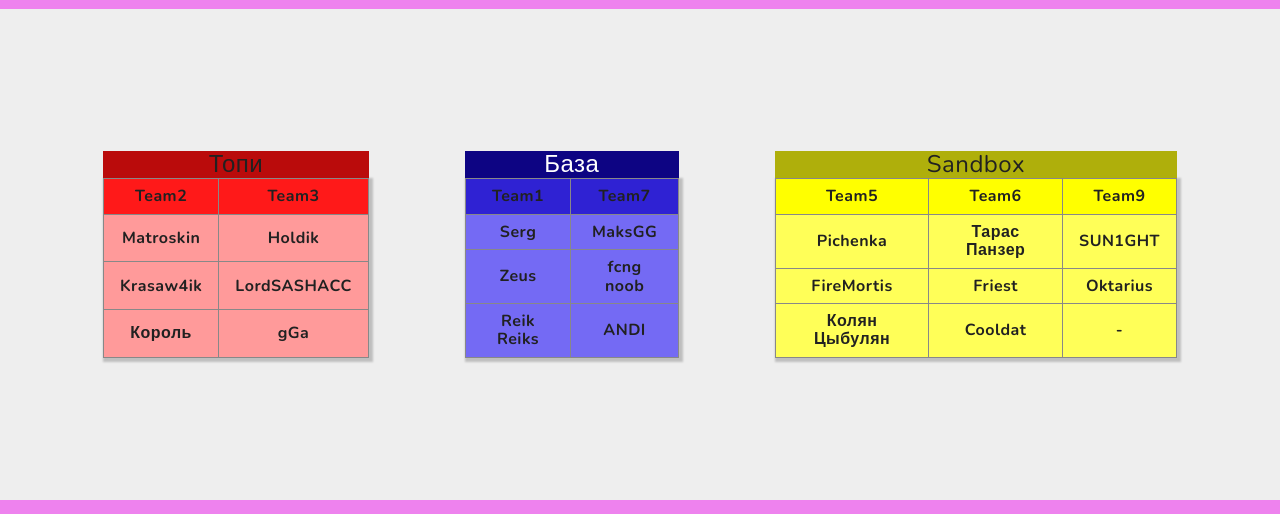
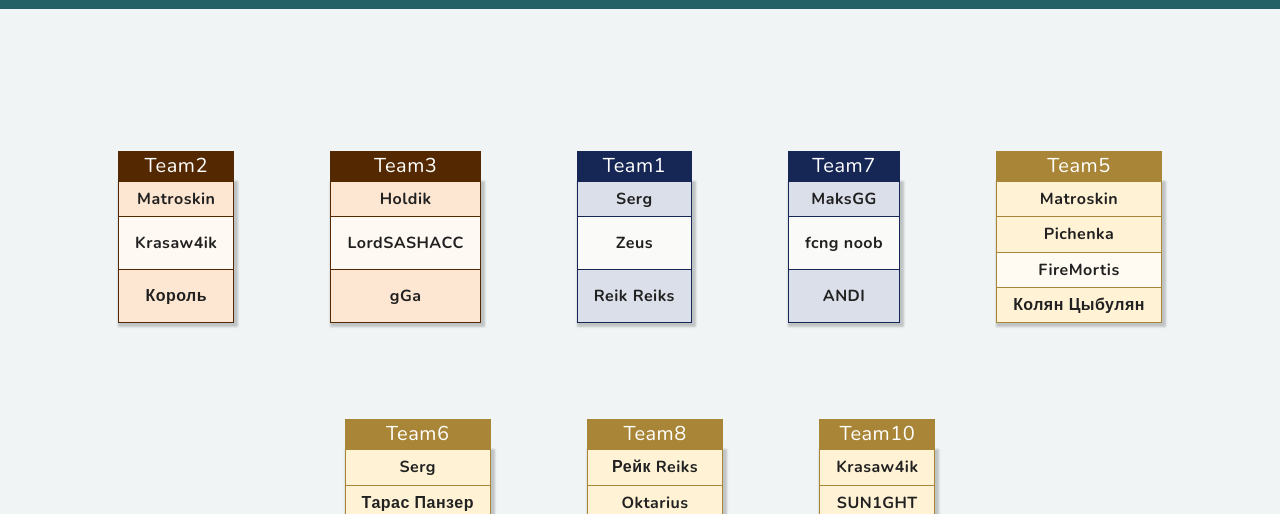
Before and after one commit to MaksoN03/Ukraine-bs, a plain HTML site: page index.html in a window 1280 px wide. Shown: the part 76-590 px from the top of the page. Drawn offline with nearby package versions, Linux system fonts and the light colour scheme; a web font is replaced by a local one.

Commit message:
Update styles

```diff
--- a/index.html
+++ b/index.html
@@ -45,137 +45,214 @@
       <section class="section main-section">
         <div class="main-container container">
           <h2 class="visually-hidden">Таблиці</h2>
-          <table class="top6-table">
-            <caption class="top6-caption">
-              <span class="top6">Топи</span>
+          <table class="team2-table">
+            <caption class="team2-caption">
+              <span class="team2">Team2</span>
             </caption>
-            <thead class="top6-thead">
+            <thead class="team2-thead">
               <tr>
-                <th>
-                  <span>Team2</span>
+                <th class="team2-th">
+                  <span>Matroskin</span>
                 </th>
-                <th>
-                  <span>Team3</span>
+              </tr>
+            </thead>
+            <tbody>
+              <tr class="team2-tr">
+                <th class="team2-th">
+                  <span>Krasaw4ik</span>
+                </th>
+              </tr>
+              <tr>
+                <th class="team2-th">
+                  <span>Король</span>
+                </th>
+              </tr>
+            </tbody>
+          </table>
+          <table class="team3-table">
+            <caption class="team3-caption">
+              <span class="team3">Team3</span>
+              </caption>
+              <thead class="team3-thead">
+                <tr>
+                  <th class="team3-th">
+                    <span>Holdik</span>
+                  </th>
+                </tr>
+                <tbody>
+                  <tr class="team3-tr">
+                    <th class="team3-th">
+                      <span>LordSASHACC</span>
+                    </th>
+                  </tr>
+                  <tr>
+                    <th class="team3-th">
+                      <span>gGa</span>
+                    </th>
+                  </tr>
+                </tbody>
+              </thead>
+          </table>
+          <table class="team1-table">
+            <caption class="team1-caption">
+              <span class="team1">Team1</span>
+            </caption>
+            <thead class="team1-thead">
+              <tr>
+                <th class="team1-th">
+                  <span>Serg</span>
+                </th>
+              </tr>
+            </thead>
+            <tbody>
+              <tr class="team1-tr">
+                <th class="team1-th">
+                  <span>Zeus</span>
+                </th>
+              </tr>
+              <tr>
+                <th class="team1-th">
+                  <span>Reik Reiks</span>
+                </th>
+              </tr>
+            </tbody>
+          </table>
+          <table class="team7-table">
+            <caption class="team7-caption">
+              <span class="team7">Team7</span>
+            </caption>
+            <thead class="team7-thead">
+              <tr>
+                <th class="team7-th">
+                  <span>MaksGG</span>
+                </th>
+              </tr>
+            </thead>
+            <tbody>
+              <tr class="team7-tr">
+                <th class="team7-th">
+                  <span>fcng noob</span>
+                </th>
+              </tr>
+              <tr>
+                <th class="team7-th">
+                  <span>ANDI</span>
+                </th>
+              </tr>
+            </tbody>
+          </table>
+          <table class="team5-table">
+            <caption class="team5-caption">
+              <span class="team5">Team5</span>
+            </caption>
+            <thead class="team5-thead">
+              <tr>
+                <th class="team5-th">
+                  <span>Matroskin</span>
                 </th>
               </tr>
             </thead>
             <tbody>
               <tr>
-                <th>
-                  <span>Matroskin</span>
+                <th class="team5-th">
+                  <span>Pichenka</span>
                 </th>
-                <th>
-                  <span>Holdik</span>
+              </tr>
+              <tr class="team5-tr">
+                <th class="team5-th">
+                  <span>FireMortis</span>
                 </th>
               </tr>
               <tr>
-                <th>
-                  <span>Krasaw4ik</span>
-                </th>
-                <th>
-                  <span>LordSASHACC</span>
-                </th>
-              </tr>
-              <tr>
-                <th>
-                  <span>Король</span>
-                </th>
-                <th>
-                  <span>gGa</span>
+                <th class="team5-th">
+                  <span>Колян Цыбулян</span>
                 </th>
               </tr>
             </tbody>
           </table>
-          <table class="base-table">
-            <caption class="base-caption">
-              <span class="base">База</span>
+          <table class="team6-table">
+            <caption class="team6-caption">
+              <span class="team6">Team6</span>
             </caption>
-            <thead class="base-thead">
+            <thead class="team6-thead">
               <tr>
-                <th>
-                  <span>Team1</span>
-                </th>
-                <th>
-                  <span>Team7</span>
+                <th class="team6-th">
+                  <span>Serg</span>
                 </th>
               </tr>
             </thead>
-            <tbody class="base-tbody">
+            <tbody>
               <tr>
-                <th>
-                  <span>Serg</span>
+                <th class="team6-th">
+                  <span>Тарас Панзер</span>
                 </th>
-                <th>
-                  <span>MaksGG</span>
+              </tr>
+              <tr class="team6-tr">
+                <th class="team6-th">
+                  <span>Friestt</span>
                 </th>
               </tr>
               <tr>
-                <th>
-                  <span>Zeus</span>
-                </th>
-                <th>
-                  <span>fcng noob</span>
-                </th>
-              </tr>
-              <tr>
-                <th>
-                  <span>Reik Reiks</span>
-                </th>
-                <th>
-                  <span>ANDI</span>
+                <th class="team6-th">
+                  <span>Про Ванька</span>
                 </th>
               </tr>
             </tbody>
           </table>
-          <table class="sandbox-table">
-            <caption class="sandbox-caption">
-              <span class="sandbox">Sandbox</span>
+          <table class="team8-table">
+            <caption class="team8-caption">
+              <span class="team8">Team8</span>
             </caption>
-            <thead class="sandbox-thead">
+            <thead class="team8-thead">
               <tr>
-                <th>
-                  <span>Team5</span>
-                </th>
-                <th>
-                  <span>Team6</span>
-                </th>
-                <th>
-                  <span>Team9</span>
+                <th class="team8-th">
+                  <span>Рейк Reiks</span>
                 </th>
               </tr>
             </thead>
-            <tbody class="sandbox-tbody">
+            <tbody>
               <tr>
-                <th>
-                  <span>Pichenka</span>
+                <th class="team8-th">
+                  <span>Oktarius</span>
                 </th>
-                <th>
-                  <span>Тарас Панзер</span>
+              </tr>
+              <tr class="team8-tr">
+                <th class="team8-th">
+                  <span>Sans</span>
                 </th>
-                <th>
+              </tr>
+              <tr>
+                <th class="team8-th">
+                  <span>(блет)Артем</span>
+                </th>
+              </tr>
+            </tbody>
+          </table>
+          <table class="team10-table">
+            <caption class="team10-caption">
+              <span class="team10">Team10</span>
+            </caption>
+            <thead class="team10-thead">
+              <tr>
+                <th class="team10-th">
+                  <span>Krasaw4ik</span>
+                </th>
+              </tr>
+            </thead>
+            <tbody>
+              <tr>
+                <th class="team10-th">
                   <span>SUN1GHT</span>
                 </th>
               </tr>
-              <tr>
-                <th>
-                  <span>FireMortis</span>
-                </th>
-                <th>
-                  <span>Friest</span>
-                </th>
-                <th>
-                  <span>Oktarius</span>
+              <tr class="team10-tr">
+                <th class="team10-th">
+                  <span>Miron</span>
                 </th>
               </tr>
               <tr>
-                <th>
-                  <span>Колян Цыбулян</span>
-                </th>
-                <th>
-                  <span>Cooldat</span>
-                </th>
-                <th>
-                  <span>-</span>
+                <th class="team10-th">
+                  <span>Smoke</span>
                 </th>
               </tr>
             </tbody>
--- a/styles/styles.css
+++ b/styles/styles.css
@@ -88,7 +88,7 @@ body {
 /*-------------- HEADER --------------*/
 
 .page-header{
-    background-color: violet;
+    background-color: #236167;
     padding: 24px 0;
 }
 
@@ -100,12 +100,12 @@ body {
 
 .ukraine-logo {
     font-family: var(--logo-font);
-    color: blue;
+    color: #7886AB;
     font-size: 32px;
 }
 
 .aine-logo {
-    color: yellow;
+    color: #FEE3A9;
 }
 
 .menu {
@@ -128,7 +128,7 @@ body {
 .telegram-link:hover,
 .telegram-link:focus,
 .current {
-    color:blue;
+    color: #7886AB;
 }
 
 /*-------------- /HEADER --------------*/
@@ -136,7 +136,7 @@ body {
 /*-------------- FOOTER --------------*/
 
 .page-footer {
-    background: violet;
+    background: #236167;
     padding: 24px 0;
 }
 
@@ -147,7 +147,7 @@ body {
 
 .glory-ukraine {
     font-size: 32px;
-    color: blue;
+    color: white;
 }
 
 /*-------------- /FOOTER --------------*/
@@ -155,60 +155,104 @@ body {
 /*-------------- MAIN --------------*/
 
 .main-section {
-    background: #eee;
+    background: #F0F4F4;
 }
 
 .main-container {
     display: flex;
+    flex-wrap: wrap;
+    justify-content: center;
 }
 
-.top6-table {
-    background: #FF9A9A;
+.team2-table,
+.team3-table {
+    background: #FEE7D2;
 }
 
-.top6-caption {
-    background: #BA0B0B;
+.team2-caption,
+.team3-caption {
+    background: #542800;
 }
 
-.top6 {
-    font-size: 24px;
+.team2-th,
+.team3-th {
+    border: 1px solid #542800;
 }
 
-.top6-thead {
-    background: #FF1919;
+.team2-tr,
+.team3-tr {
+    background: #FFF9F3;
 }
 
-.base-table {
-    background: #746AF4;
+.team2,
+.team3 {
+    font-size: 20px;
+    color: white;
+    line-height: 30px;
 }
 
-.base-caption {
-    background: #0D0483;
+.team1-table,
+.team7-table {
+    background: #DBDFE9;
 }
 
-.base-thead {
-    background: #2F22D3;
+.team1-caption,
+.team7-caption {
+    background: #162755;
 }
 
-.base {
-    font-size: 24px;
-    color: white;
+.team1-th,
+.team7-th {
+    border: 1px solid #162755;
 }
 
-.sandbox-table {
-    background: #FFFF58;
+.team1-tr,
+.team7-tr {
+    background: #FAFAF8;
 }
 
-.sandbox-caption {
-    background: #AFAF0B;
+.team1,
+.team7 {
+    font-size: 20px;
+    color: white;
+    line-height: 30px;
 }
 
-.sandbox-thead {
-    background: #FFFF00;
+.team5-table,
+.team6-table,
+.team8-table,
+.team10-table {
+    background: #FFF2D5;
 }
 
-.sandbox {
-    font-size: 24px;
+.team5-caption,
+.team6-caption,
+.team8-caption,
+.team10-caption {
+    background: #A98538;
+}
+
+.team5-th,
+.team6-th,
+.team8-th,
+.team10-th {
+    border: 1px solid #A98538;
+}
+
+.team5-tr,
+.team6-tr,
+.team8-tr,
+.team10-tr {
+    background: #FFFBF3;
+}
+
+.team5,
+.team6,
+.team8,
+.team10 {
+    font-size: 20px;
+    color: white;
+    line-height: 30px;
 }
 
 /*-------------- /MAIN --------------*/
```
